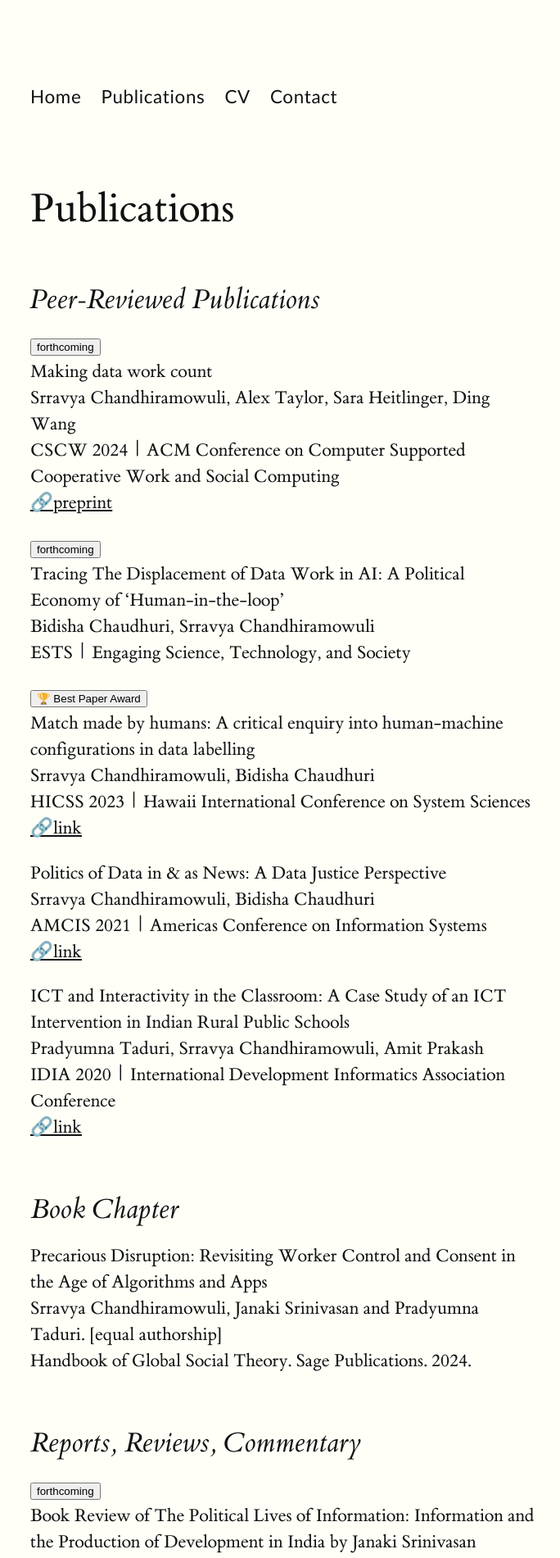
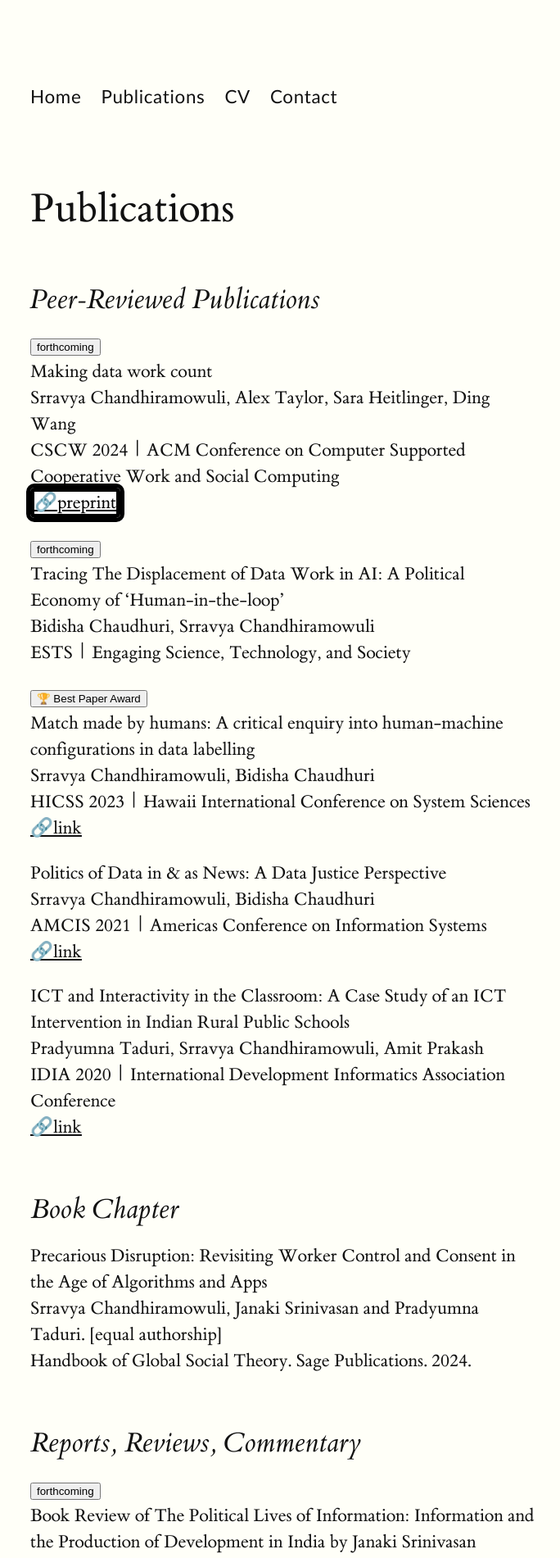
Before and after one commit to srravya/srravya.github.io, a Jekyll site: the page built from publications/index.md, in a window 1280 px wide. Shown: the top 1901 px of the page at 82% size, without its empty margins (123-807 px from the left). Built offline with Jekyll 4.4.1, drawn with Linux system fonts in a browser that asks for light colours.

```diff
--- a/publications/index.md
+++ b/publications/index.md
@@ -10,7 +10,7 @@ description: A selected list of my research
 Making data work count<br>
 Srravya Chandhiramowuli, Alex Taylor, Sara Heitlinger, Ding Wang<br>
 CSCW 2024 | ACM Conference on Computer Supported Cooperative Work and Social Computing<br>
-[🔗preprint](https://arxiv.org/abs/2311.18046)
+<a class=linkpill href="https://arxiv.org/abs/2311.18046">🔗preprint</a>
 
 <button clas=infopill>forthcoming</button><br>
 Tracing The Displacement of Data Work in AI: A Political Economy of ‘Human-in-the-loop’<br>
```
